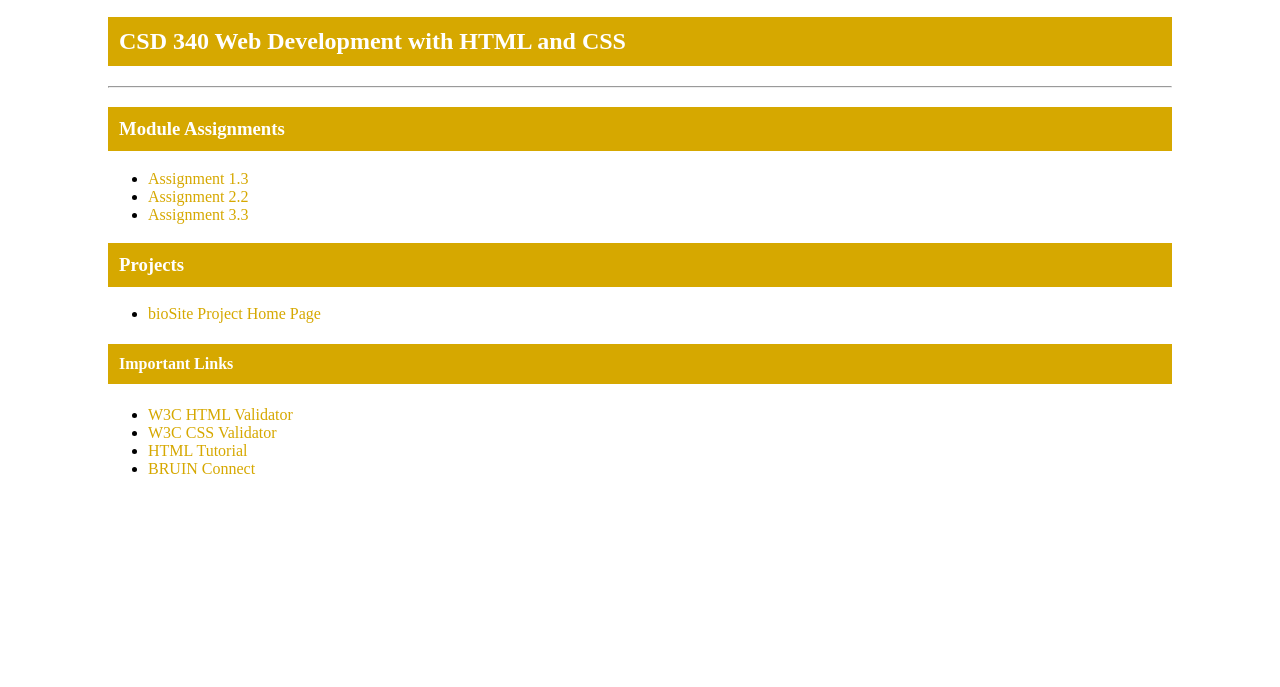
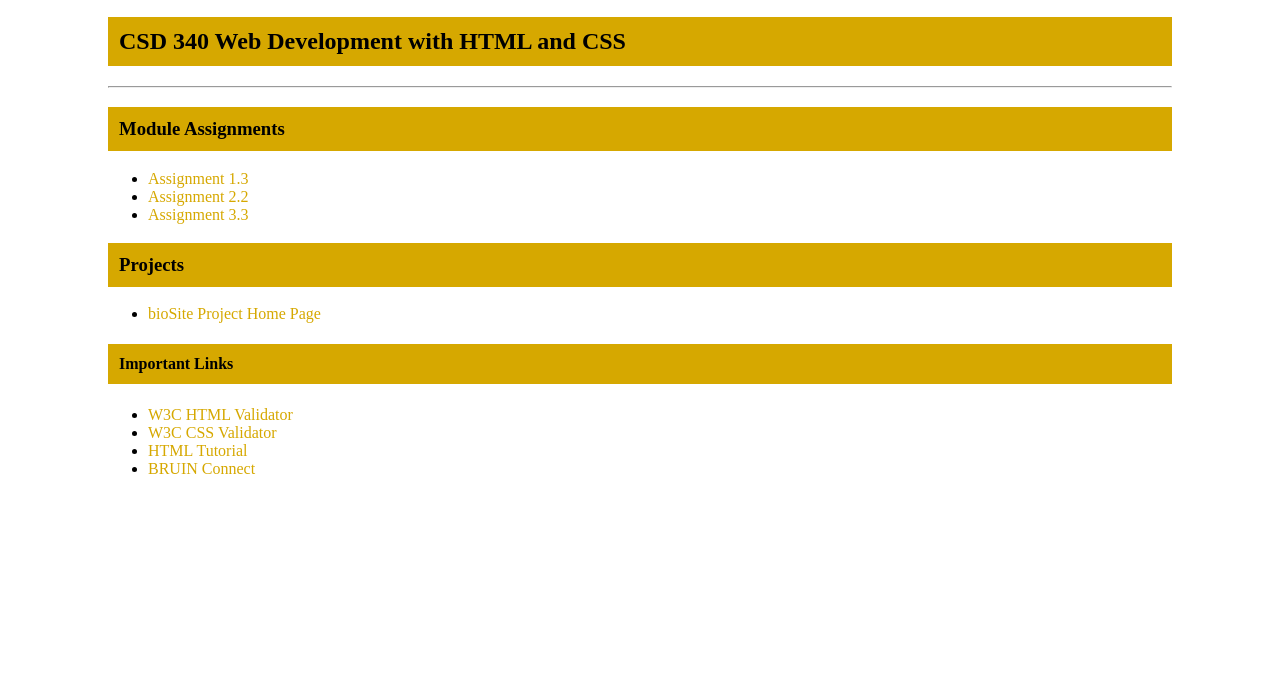
Before and after one commit to Mikaila-S/csd-340, a plain HTML site: page index.html in a window 1280 px wide. Shown: the part 113-800 px from the top of the page. Drawn offline with Linux system fonts and the light colour scheme.

Commit message:
Update site.css

```diff
--- a/site.css
+++ b/site.css
@@ -6,7 +6,7 @@
 
 h1, h2, h3, h4 {
     background-color: #D6A800; /* Choose your background color */
-    color: #FFFFFF; /* Choose a font color that contrasts with background */
+    color: #50878; /* Choose a font color that contrasts with background */
     border: 1px solid #D6A800;
     padding: 10px;
 }
```
